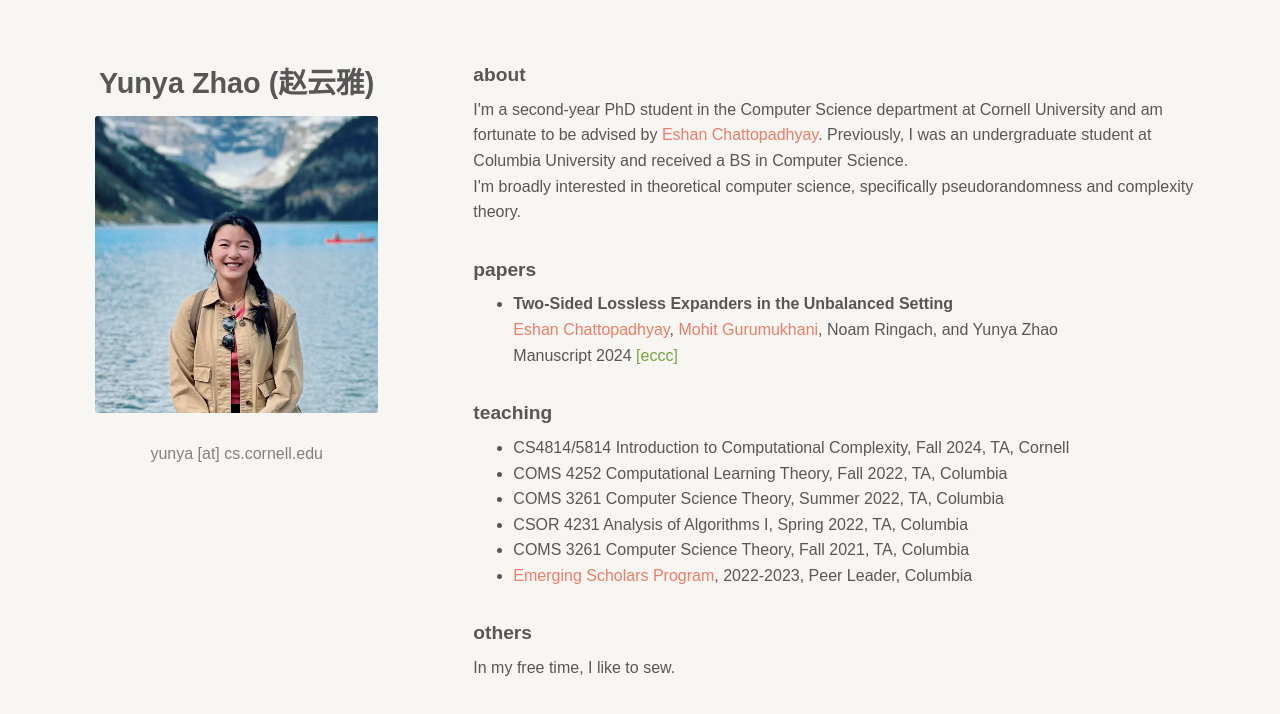
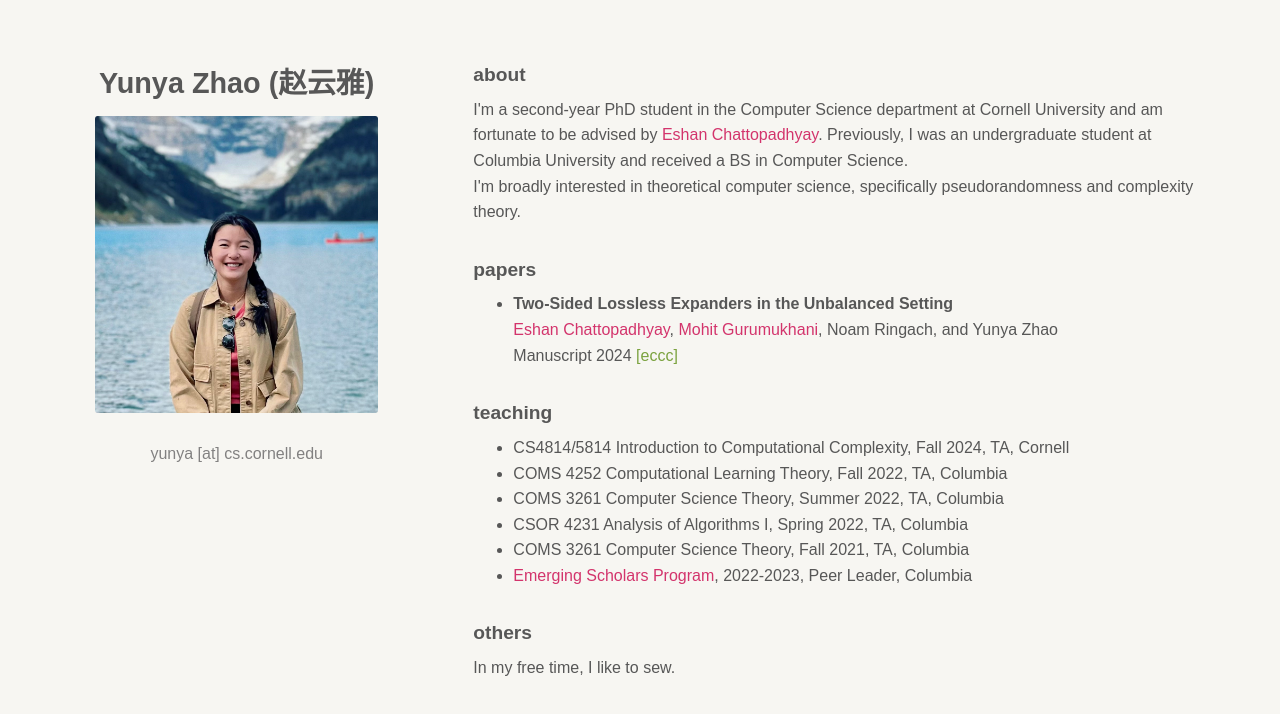
Before and after one commit to yunya-zhao/yunya-zhao.github.io, a plain HTML site: page index.html in a window 1280 px wide. Drawn offline with Linux system fonts and the light colour scheme.

Commit message:
Update styles.css
change link color

```diff
--- a/styles.css
+++ b/styles.css
@@ -79,7 +79,7 @@ nav {
 
 
 a {
-    color: #F17C67;
+    color: #d3346c;
     text-decoration: none;
 }
 
```
